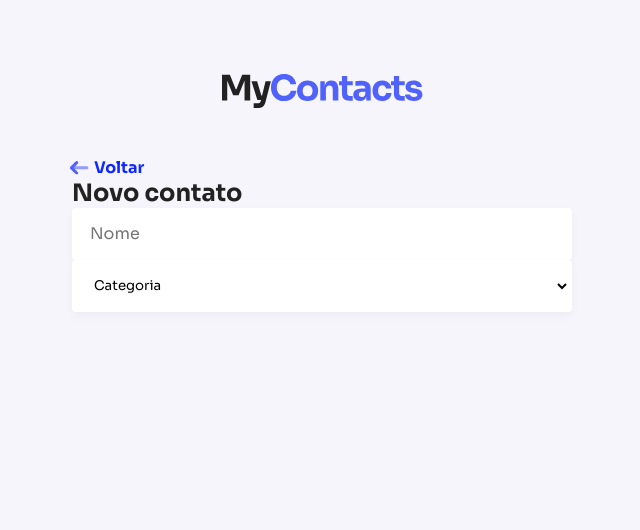
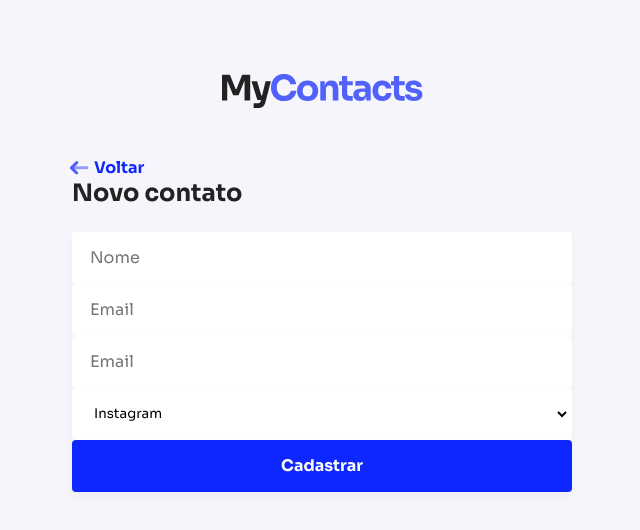
Before and after one commit to pmenta/my-contacts, a React (Create React App) app: page /new in a window 1280 px wide. Shown: the top 530 px of the page, without its empty margins (318-958 px from the left). Built offline with nearby package versions, Linux system fonts and the light colour scheme.

Commit message:
component form created

```diff
--- a/src/assets/styles/themes/default.js
+++ b/src/assets/styles/themes/default.js
@@ -4,6 +4,8 @@ export default {
     primary: {
       main: '#0f27ff',
       lighter: '#E0E3FF',
+      light: '#5061FC',
+      dark: '#3346F0',
     },
     danger: {
       main: '#FC5050',
--- /dev/null
+++ b/src/components/Button.js
@@ -0,0 +1,34 @@
+import styled from 'styled-components';
+
+export const Button = styled.button`
+  width: 100%;
+  height: 52px;
+
+  font-weight: bold;
+  font-size: 16px;
+  color: #fff;
+
+  background: ${({ theme }) => theme.colors.primary.main};
+
+  outline: none;
+  border: none;
+  border-radius: 4px;
+
+  box-shadow: 0px 4px 10px rgba(0, 0, 0, 0.04);
+
+  transition: background-color 0.2s ease-in;
+
+  &:hover {
+      background: ${({ theme }) => theme.colors.primary.light};
+  }
+
+  &:active {
+    background: ${({ theme }) => theme.colors.primary.dark}
+  }
+
+  &[disabled] {
+    background: #CCC;
+    cursor: default;
+  }
+
+`;
--- /dev/null
+++ b/src/components/ContactsForm/index.jsx
@@ -0,0 +1,21 @@
+import { Input } from '../Input';
+import { Select } from '../Select';
+import { Button } from '../Button';
+
+import { Form } from './styles';
+
+export function ContactForm() {
+  return (
+    <Form>
+      <Input type="text" placeholder="Nome" />
+      <Input type="email" placeholder="Email" />
+      <Input type="phone" placeholder="Email" />
+      <Select>
+        <option value="123">Instagram</option>
+        <option value="123">Instagram</option>
+        <option value="123">Instagram</option>
+      </Select>
+      <Button type="submit">Cadastrar</Button>
+    </Form>
+  );
+}
--- /dev/null
+++ b/src/components/ContactsForm/styles.js
@@ -0,0 +1,5 @@
+import styled from 'styled-components';
+
+export const Form = styled.form`
+
+`;
--- a/src/components/PageHeader/styles.js
+++ b/src/components/PageHeader/styles.js
@@ -1,10 +1,13 @@
 import styled from 'styled-components';
 
 export const Container = styled.header`
+  margin-bottom: 24px;
+
   a {
     display: flex;
     align-items: center;
     width: 75px;
+
 
     text-decoration: none;
 
--- a/src/pages/NewContact/Index.jsx
+++ b/src/pages/NewContact/Index.jsx
@@ -1,17 +1,11 @@
 import { PageHeader } from '../../components/PageHeader';
-import { Input } from '../../components/Input';
-import { Select } from '../../components/Select';
+import { ContactForm } from '../../components/ContactsForm';
 
 export function NewContact() {
   return (
     <>
       <PageHeader title="Novo contato" />
-      <Input type="text" placeholder="Nome" />
-      <Select>
-        <option>Categoria</option>
-        <option>Instagram</option>
-        <option>Instagram</option>
-      </Select>
+      <ContactForm />
     </>
   );
 }
```
